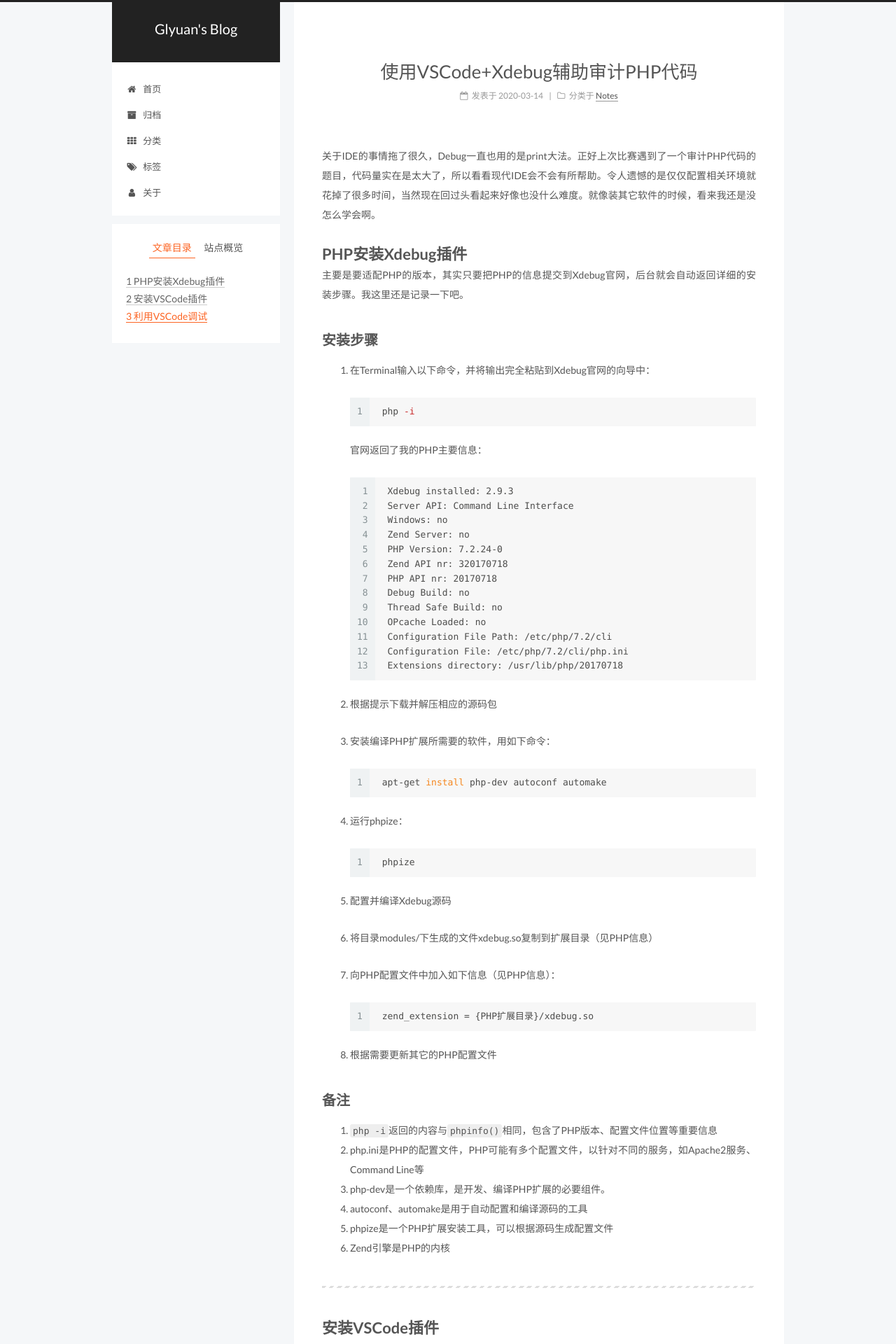
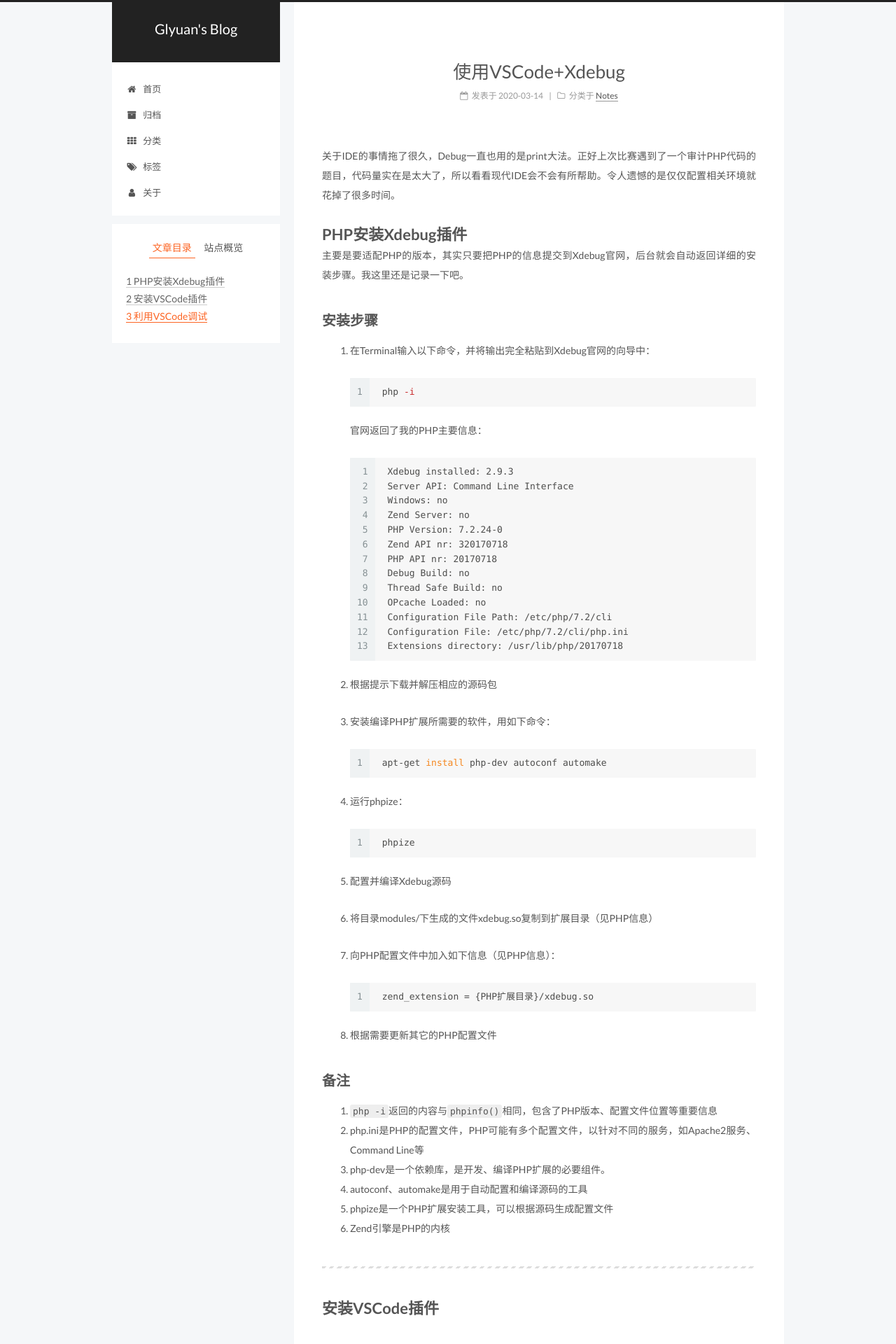
Before and after one commit to glyuan419/glyuan419.github.io, a Jekyll site: the page built from _posts/Notes/Code Audit/2020-03-14-PHP-VSCode-Xdebug.md, in a window 1280 px wide. Shown: the top 1920 px of the page at 70% size. Built offline with Jekyll 4.4.1, drawn with Linux system fonts in a browser that asks for light colours.

Commit message:
upload posts

```diff
--- a/_posts/Notes/Code Audit/2020-03-14-PHP-VSCode-Xdebug.md
+++ b/_posts/Notes/Code Audit/2020-03-14-PHP-VSCode-Xdebug.md
@@ -1,6 +1,6 @@
 ---
 layout: post
-title: 使用VSCode+Xdebug辅助审计PHP代码
+title: 使用VSCode+Xdebug
 data: 2020-03-14
 categories: Notes
 tags:
@@ -11,7 +11,7 @@ excerpt_separator: <!-- more -->
 
 ---
 
-关于IDE的事情拖了很久，Debug一直也用的是print大法。正好上次比赛遇到了一个审计PHP代码的题目，代码量实在是太大了，所以看看现代IDE会不会有所帮助。令人遗憾的是仅仅配置相关环境就花掉了很多时间，当然现在回过头看起来好像也没什么难度。就像装其它软件的时候，看来我还是没怎么学会啊。
+关于IDE的事情拖了很久，Debug一直也用的是print大法。正好上次比赛遇到了一个审计PHP代码的题目，代码量实在是太大了，所以看看现代IDE会不会有所帮助。令人遗憾的是仅仅配置相关环境就花掉了很多时间。
 
 <!-- more -->
 
```
